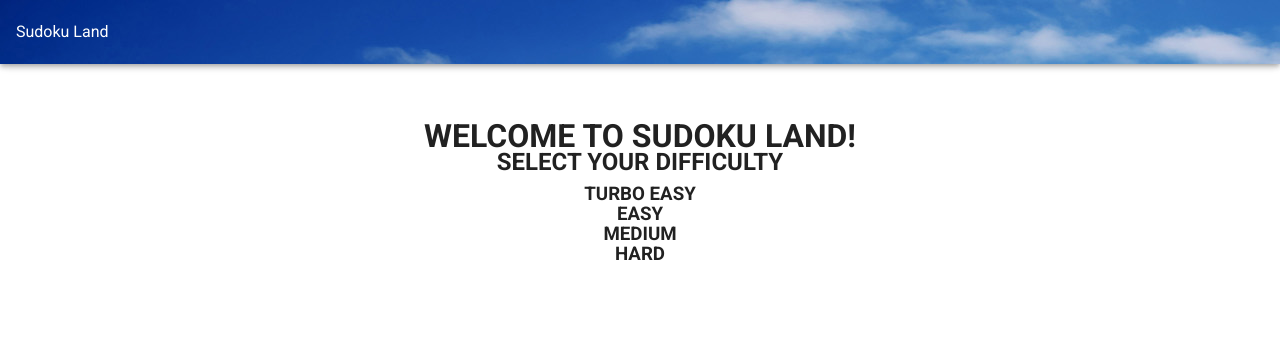
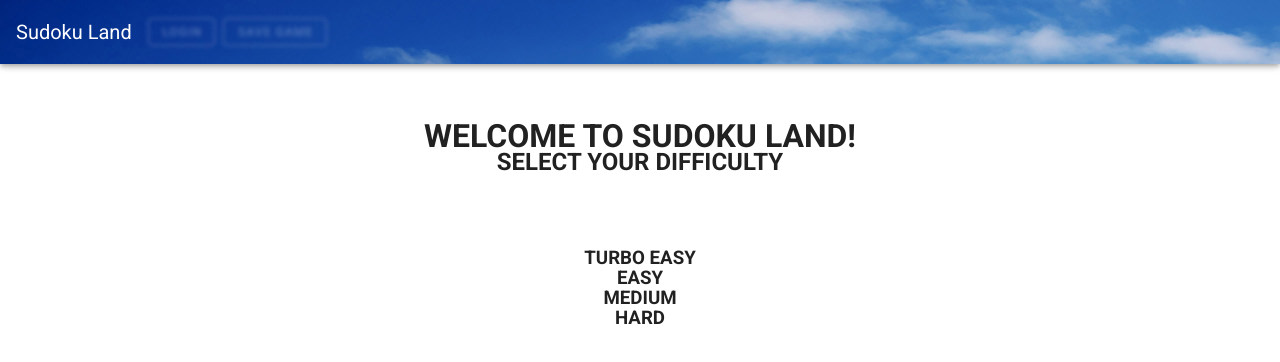
Before and after one commit to tanman/3d-sudoku, a Vue app: page / in a window 1280 px wide. Shown: the top 362 px of the page. Built offline with nearby package versions, Linux system fonts and the light colour scheme.

Commit message:
finishing touches

```diff
--- a/src/App.vue
+++ b/src/App.vue
@@ -1,11 +1,11 @@
 <template>
   <v-app>
     <v-app-bar app color="primary" dark>
-      <div class="d-flex align-center">
-        <span class="">
-          Sudoku Land
-        </span>
-      </div>
+      <v-toolbar-title class="">
+        Sudoku Land
+      </v-toolbar-title>
+      <v-btn small outlined disabled class="notDone ml-4"> login </v-btn>
+      <v-btn small outlined disabled class="notDone ml-2"> save game </v-btn>
     </v-app-bar>
 
     <v-main>
@@ -43,4 +43,7 @@ export default {
 .v-app-bar.v-toolbar {
   background-image: url("assets/Sunny-field.jpg");
 }
+.notDone {
+  filter: blur(2px);
+}
 </style>
--- a/src/components/Frame.vue
+++ b/src/components/Frame.vue
@@ -27,8 +27,7 @@
 
 <script>
 import Board from "./Board.vue";
-import {cubeBuilder} from '../helpers/cubeBuilder.js'
-import { mapMutations, mapGetters } from 'vuex';
+import { mapMutations, mapGetters } from "vuex";
 export default {
   name: "Frame",
 
@@ -36,20 +35,18 @@ export default {
     Board,
   },
 
-  data(){
-    return{
-      builder: {}
-    }
+  data() {
+    return {
+      builder: {},
+    };
   },
 
   methods: {
-    ...mapMutations(['setCurrentFace'])
+    ...mapMutations(["setCurrentFace"]),
   },
 
   created: function() {
-    this.builder = new cubeBuilder();
-    this.$store.commit('overrideCube', this.builder.processedCube)
-    this.setCurrentFace(this.faces["cube__face--front"])
+    this.setCurrentFace(this.faces["cube__face--front"]);
     window.addEventListener("keyup", (event) => {
       switch (event.key) {
         case "ArrowUp":
@@ -62,14 +59,14 @@ export default {
           this.setCurrentFace(this.faces[this.currentFace.left]);
           break;
         case "ArrowRight":
-          this.setCurrentFace(this.faces[this.currentFace.right])
+          this.setCurrentFace(this.faces[this.currentFace.right]);
           break;
       }
     });
   },
 
   computed: {
-    ...mapGetters(['currentFace', 'cube']),
+    ...mapGetters(["currentFace", "cube"]),
     faces: function() {
       return {
         "cube__face--front": {
--- a/src/components/Welcome.vue
+++ b/src/components/Welcome.vue
@@ -3,11 +3,11 @@
     <div class="d-flex justify-center mt-12">
       <h1>WELCOME TO SUDOKU LAND!</h1>
     </div>
-    <div class="d-flex justify-center pt-0 mt-n4">
+    <div class="d-flex justify-center pt-0 mt-n4 pb-16">
       <h2>SELECT YOUR DIFFICULTY</h2>
     </div>
     <div class="d-flex justify-center hand pt-0">
-      <h3 @click="selectDifficulty('turboEasy')">TURBO EASY</h3>
+      <h3 @click="selectDifficulty('gigaTurboEasy')">TURBO EASY</h3>
     </div>
     <div class="d-flex justify-center hand pt-0 mt-n2">
       <h3 @click="selectDifficulty('easy')">EASY</h3>
@@ -22,7 +22,8 @@
 </template>
 
 <script>
-import { mapMutations } from "vuex";
+import { cubeBuilder } from "../helpers/cubeBuilder.js";
+import { mapGetters, mapMutations } from "vuex";
 export default {
   name: "Welcome",
 
@@ -31,8 +32,13 @@ export default {
 
     selectDifficulty(difficulty) {
       this.setDifficulty(difficulty);
+      this.builder = new cubeBuilder(this.difficulty);
+      this.$store.commit("overrideCube", this.builder.processedCube);
     },
   },
+  computed: {
+    ...mapGetters(['difficulty']),
+  }
 };
 </script>
 
--- a/src/helpers/cubeBuilder.js
+++ b/src/helpers/cubeBuilder.js
@@ -1,10 +1,10 @@
 import * as cube from "../assets/cubeSeed.js";
 
 export class cubeBuilder {
-  constructor() {
+  constructor(difficulty) {
     this.processedCube = cube.default;
     this.key = this._getNumberKey();
-    this.difficulty = "gigaTurboEasy";
+    this.difficulty = difficulty;
     this._processCube();
   }
 
--- a/src/main.js
+++ b/src/main.js
@@ -24,6 +24,9 @@ const store = new Vuex.Store({
     },
     difficultySelected: (state) => {
       return !!state.difficulty;
+    },
+    difficulty: (state) => {
+      return state.difficulty;
     },
     solved: (state) => (boardName) => {
       return state.cube[boardName].solved;
```
